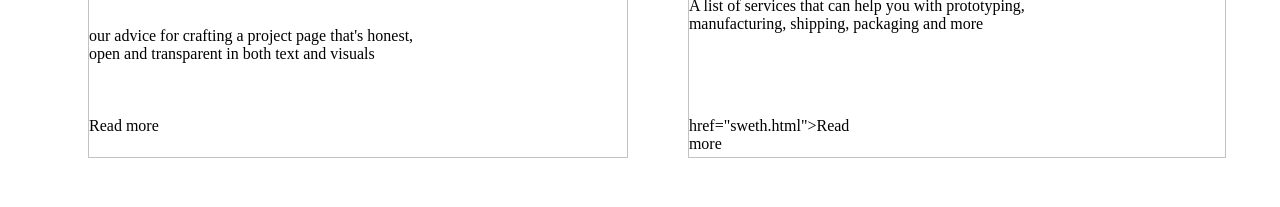
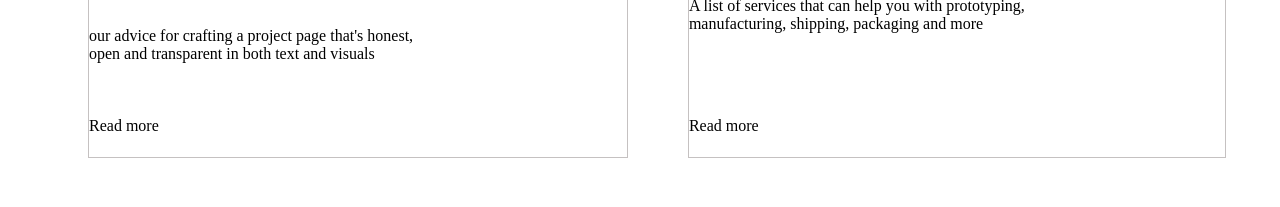
Before and after one commit to Ramaruva/ganga, a plain HTML site: page final_homepage_ganga.html in a window 1280 px wide. Shown: the part 5584-5791 px from the top of the page. Drawn offline with Linux system fonts and the light colour scheme.

Commit message:
finalpage_ganga

```diff
--- a/final_homepage_ganga.html
+++ b/final_homepage_ganga.html
@@ -422,7 +422,7 @@
         <div class="part11">
           <h2 class="tealUl"><a href="sweth.html">Fullfilling from A to Z</a></h2>
           <p class="para1 greyColor"><a href="sweth.html">A list of services that can help you with prototyping, manufacturing, shipping, packaging and more</a></p>
-          <div class="para2" ><a> href="sweth.html">Read more</a></div>
+          <div class="para2" ><a href="sweth.html">Read more</a></div>
         </div>
       </div>
     </div>
```
